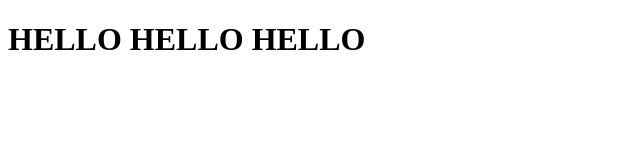
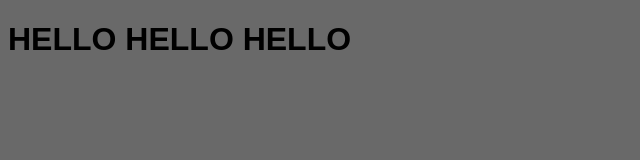
Before and after one commit to arissatya/askMeetBowl, a plain HTML site: page index.html in a window 1280 px wide. Shown: the whole page, without its empty margins (0-640 px from the left). Drawn offline with Linux system fonts and the light colour scheme.

Commit message:
adding css.style and linked with index.html

```diff
--- a/index.html
+++ b/index.html
@@ -3,8 +3,10 @@
 <head>
     <meta charset="UTF-8">
     <meta name="viewport" content="width=device-width, initial-scale=1.0">
+    <link href="style.css" rel="stylesheet" type="text/css" href="https://fonts.googleapis.com/css2?family=Oswald:wght@300;400;500;600&display=swap">
     <title>HELLO</title>
 </head>
+
 <body>
     <H1>HELLO HELLO HELLO</H1>
 </body>
--- /dev/null
+++ b/style.css
@@ -0,0 +1,4 @@
+*{
+    font-family: 'Oswald', sans-serif;
+    background-color: dimgrey;
+}
```
